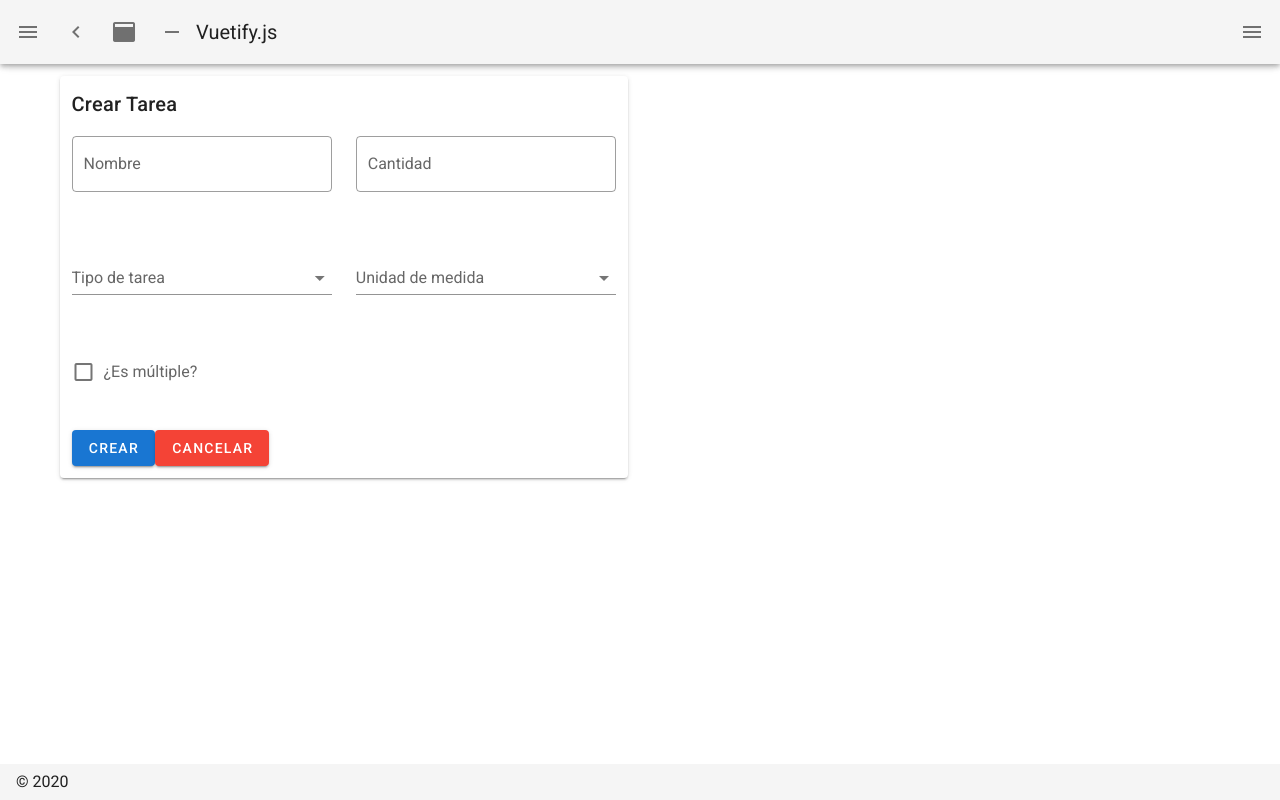
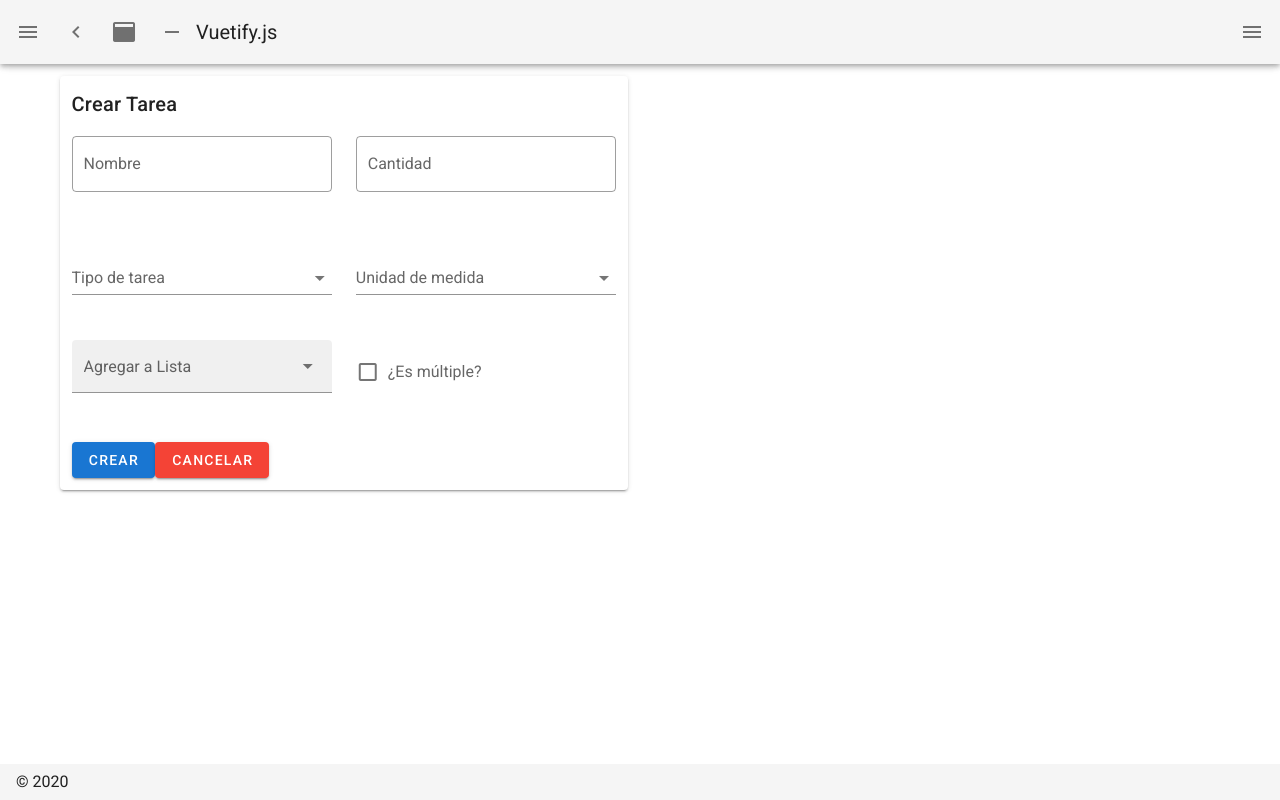
Before and after one commit to jimmy-owoa/i-will-client, a Nuxt app: page /tareas/new in a window 1280 px wide. Built offline with nearby package versions, Linux system fonts and the light colour scheme.

Commit message:
FEATURE Mostrar nombre de listas formulario Tareas

```diff
--- a/layouts/default.vue
+++ b/layouts/default.vue
@@ -90,6 +90,7 @@
 
 <script>
 export default {
+  name: 'Default',
   data () {
     return {
       clipped: false,
--- /dev/null
+++ b/pages/listas/index.vue
@@ -0,0 +1,5 @@
+<template>
+  <div>
+
+  </div>
+</template>
--- /dev/null
+++ b/pages/tareas/index.vue
@@ -0,0 +1,5 @@
+<template>
+  <div>
+    <h3>Lista de Tareas</h3>
+  </div>
+</template>
--- a/pages/tareas/new.vue
+++ b/pages/tareas/new.vue
@@ -24,13 +24,24 @@
 
               <v-col cols="12" md="6" lg="6">
                 <v-combobox
-                  v-model="task.measure_unit_id"
+                  v-model="task.measure_unit_name"
                   :items="measureUnits"
                   label="Unidad de medida"
                 ></v-combobox>
               </v-col>
             </v-row>
             <v-row>
+              <v-col cols="12" md="6">
+                <v-autocomplete
+                  v-model="task.list_id"
+                  :items="listNames"
+                  item-text="name"
+                  item-value="id"
+                  dense
+                  filled
+                  label="Agregar a Lista"
+                ></v-autocomplete>
+              </v-col>
               <v-col cols="12" md="6">
                 <v-checkbox
                   v-model="task.is_multiple"
@@ -61,18 +72,20 @@ export default {
         amount: '',
         is_multiple: false,
         list_id: null,
-        measure_unit_id: null,
-        task_type_id: null
+        measure_unit_name: null,
+        task_type_name: null
       },
     }
   },
   computed: {
     ...mapState('tasks', ['taskTypes']),
     ...mapState('tasks', ['measureUnits']),
+    ...mapState('tasks', ['listNames']),
   },
   methods: {
     ...mapActions('tasks', ['fetchTaskTypes']),
     ...mapActions('tasks', ['fetchMeasureUnits']),
+    ...mapActions('tasks', ['fetchListNames']),
     submit(){
 
     }
@@ -80,6 +93,7 @@ export default {
   created() {
     this.fetchTaskTypes();
     this.fetchMeasureUnits();
+    this.fetchListNames();
   },
 }
 </script>
--- a/store/tasks/actions.js
+++ b/store/tasks/actions.js
@@ -15,3 +15,12 @@ export async function fetchMeasureUnits({ commit }) {
     commit("tasksError", e.message);
   } finally {}
 }
+
+export async function fetchListNames({ commit }) {
+  try {
+    const { data } = await this.$axios.get('get_lists');
+    commit("setListNames", data);
+  } catch (e) {
+    commit("tasksError", e.message);
+  } finally {}
+}
--- a/store/tasks/mutations.js
+++ b/store/tasks/mutations.js
@@ -6,6 +6,10 @@ export function setMeasureUnits(state, measureUnits) {
   state.measureUnits = measureUnits;
 }
 
+export function setListNames(state, listNames) {
+  state.listNames = listNames;
+}
+
 export function tasksError(state, payload) {
   state.error = true;
   state.errorMessage = payload;
--- a/store/tasks/state.js
+++ b/store/tasks/state.js
@@ -1,4 +1,5 @@
 export default () => ({
   taskTypes: [],
   measureUnits: [],
+  listNames: []
 })
```
